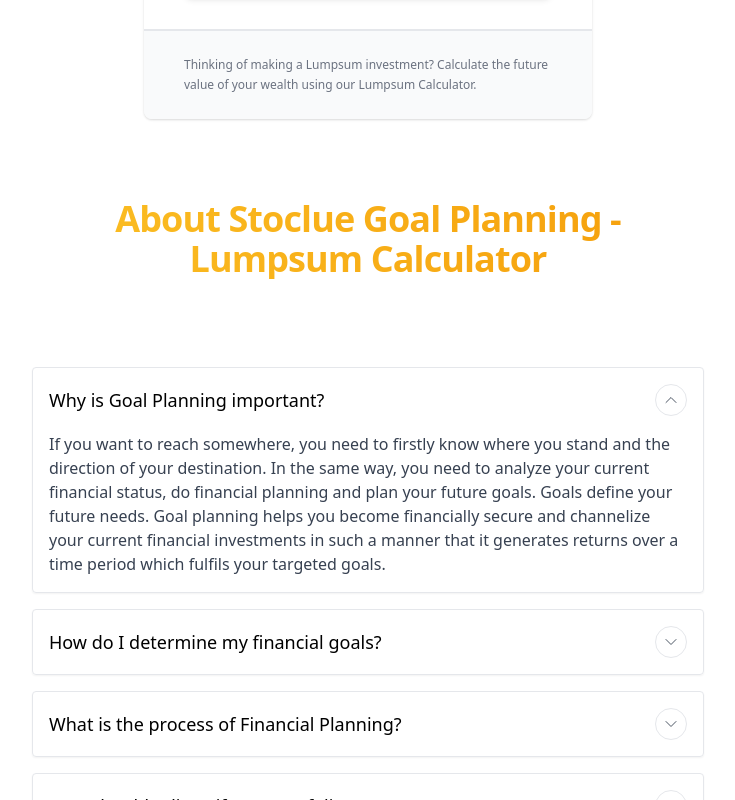
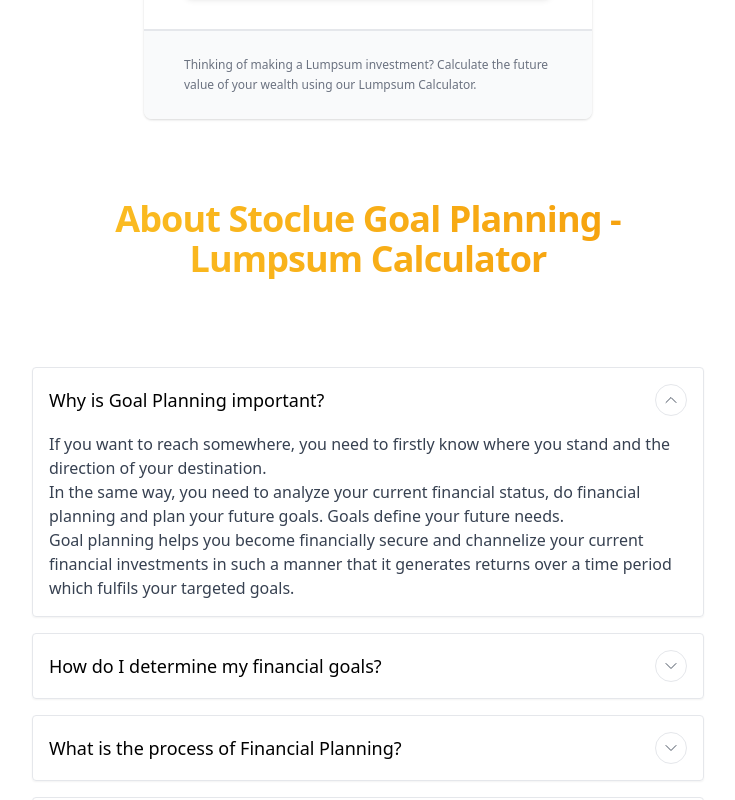
Before and after one commit to sonipranjal/stoclue.com, a Next.js app: page /calculators/goal-planning-calculator in a window 1280 px wide. Both pictures are taken after a click on the button "Why is Goal Planning important?". Shown: the part 597-1397 px from the top of the page, without its empty margins (272-1007 px from the left). Built offline with nearby package versions, Linux system fonts and the light colour scheme.

Commit message:
resolved some issues

```diff
--- a/components/Faq.js
+++ b/components/Faq.js
@@ -1,4 +1,8 @@
 import FaqItem from "./FaqItem";
+
+function createMarkup(htmlele) {
+  return { __html: htmlele };
+}
 
 const Faq = ({ Faqs, heading }) => {
   return (
@@ -14,7 +18,7 @@
         <div className="space-y-4">
           {Faqs.map(({ title, description }) => (
             <FaqItem key={title} title={title}>
-              {description}
+              <div dangerouslySetInnerHTML={createMarkup(description)} />
             </FaqItem>
           ))}
         </div>
--- a/components/FaqItem.js
+++ b/components/FaqItem.js
@@ -34,7 +34,7 @@
       </button>
       {isOpen && (
         <div className="p-4 pt-0">
-          <p className="text-gray-700">{children}</p>
+          <div className="text-gray-700">{children}</div>
         </div>
       )}
     </div>
--- a/components/GoalPlanningCalculator.js
+++ b/components/GoalPlanningCalculator.js
@@ -7,33 +7,34 @@
   {
     title: "Why is Goal Planning important?",
     description:
-      "If you want to reach somewhere, you need to firstly know where you stand and the direction of your destination. In the same way, you need to analyze your current financial status, do financial planning and plan your future goals. Goals define your future needs. Goal planning helps you become financially secure and channelize your current financial investments in such a manner that it generates returns over a time period which fulfils your targeted goals.",
+      "If you want to reach somewhere, you need to firstly know where you stand and the direction of your destination. <br/> In the same way, you need to analyze your current financial status, do financial planning and plan your future goals. Goals define your future needs. <br/> Goal planning helps you become financially secure and channelize your current financial investments in such a manner that it generates returns over a time period which fulfils your targeted goals.",
   },
   {
     title: "How do I determine my financial goals?",
     description:
-      "To determine financial goals, one must prioritize the events of their life which will be requiring funds. It can be done by prioritizing based on importance of the event and then further categorizing it by time period in which it is going to occur. For example, retirement and child’s education planning should be given more weight than the vacation and buying of new car. Further classifying, if your child’s age is 2 years and your age is 50 years, then priority should be given first to retirement planning and after that to child’s education planning.",
+      "To determine financial goals, one must prioritize the events of their life which will be requiring funds. <br/> It can be done by prioritizing based on importance of the event and then further categorizing it by time period in which it is going to occur. For example, retirement and child’s education planning should be given more weight than the vacation and buying of new car. Further classifying, if your child’s age is 2 years and your age is 50 years, then priority should be given first to retirement planning and after that to child’s education planning.",
   },
   {
     title: "What is the process of Financial Planning?",
     description:
-      "Planning your finances right is known as financial planning. Firstly, determine your current financial status that where you stand, how much money you have, etc. Then set up your long-term and short-term financial goals. You can use our SIP calculators as well. Once the goal is set then identify and evaluate the financial instruments you want to invest in and is suitable as per your risk profiling. Now implement your plan into action by starting the investment. You should periodically check the results of the plan and make changes if applicable. Know how much you will earn on SIP investment with this mutual fund calculator.",
+      "Planning your finances right is known as financial planning. Firstly, determine your current financial status that where you stand, how much money you have, etc. Then set up your long-term and short-term financial goals. <br/> You can use our SIP calculators as well. Once the goal is set then identify and evaluate the financial instruments you want to invest in and is suitable as per your risk profiling. Now implement your plan into action by starting the investment. You should periodically check the results of the plan and make changes if applicable. <br/> Know how much you will earn on SIP investment with this mutual fund calculator.",
   },
   {
     title: "How should I diversify my portfolio?",
-    description: {
-      __html: `The investment portfolio regardless the timeframe should be balanced. So that your exposure to any one type of asset is limited. This ensures reduced volatility of your portfolio over time.
-
+    description: `The investment portfolio regardless the timeframe should be balanced. So that your exposure to any one type of asset is limited. This ensures reduced volatility of your portfolio over time.
+    <br/>
       To create a diversified portfolio, you should look for investments—stocks, bonds, cash, or others—whose returns are inversely correlated to each other. So, even if few holdings of your portfolio are declining, the rest of your portfolio can offset the loss as they are more likely to be growing.
-
+      <br/>
       You can include these instruments in your portfolio
-
+     <br/>
       Equity Shares
+      <br/>
       Gold
+      <br/>
       Liquid Funds
+      <br/>
       Mutual funds
       `,
-    },
   },
 ];
 
--- a/components/SipCalculator.js
+++ b/components/SipCalculator.js
@@ -12,12 +12,12 @@
   {
     title: "What are the benefits of SIP?",
     description:
-      "In SIP you invest money without speculating the market condition i.e. one invests without timing the market. So, in SIP the investments are done over different market cycles and therefore you benefit from rupee-cost averaging factor. With SIP one can stay invested for a longer period of time thus, your money stays invested and generates return over a long term. So, your investment gets sufficient time to enjoy the power of compounding. One can start a SIP with very small investment say Rs 500 per month. This means that you need not commit huge amount of money that is difficult to pay in future.",
+      "In SIP you invest money without speculating the market condition i.e. one invests without timing the market. So, in SIP the investments are done over different market cycles and therefore you benefit from rupee-cost averaging factor. <br/> With SIP one can stay invested for a longer period of time thus, your money stays invested and generates return over a long term. So, your investment gets sufficient time to enjoy the power of compounding. <br/> One can start a SIP with very small investment say Rs 500 per month. This means that you need not commit huge amount of money that is difficult to pay in future.",
   },
   {
     title: "How does our SIP calculator work?",
     description:
-      "SIP Calculator or the SIP Investment Calculator uses some variables as inputs. It then processes these inputs to give you the total future value of investments and total earnings generated by your investment. Inputs to be given in SIP Calculator: Investment Type: Select whether you choose to make SIP on monthly basis or yearly basis. Investment amount: In this column put the SIP amount you wish to invest regularly. Expected Rate of Return: Here, you need to put the rate that he/she is expecting for the investments made during the entire period. In this SIP calculator you need to put rate of return on per annum basis. Rate can be selected on the basis of the fund’s past track record.Tenure: In this column one should enter the time period (in years) for which he/she is willing to make the investment.",
+      "SIP Calculator or the SIP Investment Calculator uses some variables as inputs. It then processes these inputs to give you the total future value of investments and total earnings generated by your investment. <br/> Inputs to be given in SIP Calculator: <br/> Investment Type: Select whether you choose to make SIP on monthly basis or yearly basis. <br/> Investment amount: In this column put the SIP amount you wish to invest regularly. <br/> Expected Rate of Return: Here, you need to put the rate that he/she is expecting for the investments made during the entire period. In this SIP calculator you need to put rate of return on per annum basis. Rate can be selected on the basis of the fund’s past track record. <br/> Tenure: In this column one should enter the time period (in years) for which he/she is willing to make the investment.",
   },
   {
     title: "Can I miss the payment of SIP?",
@@ -27,9 +27,9 @@
   {
     title: "What to choose - SIP or Lumpsum?",
     description: `Ideally you should invest (whether in SIP or Lumpsum) based on your investment profile which includes current income, expenditure, age, risk profile and financial goals.
-
+    <br/>
       The major benefit of SIP over lumpsum investment is that one need not time the market as you invest systematically through both the ups and downs of the market so the returns that you generate is weighted average return. With SIP, your money is spread over time, and only some parts of your total investments face the risk of market volatility.
-
+      <br/>
       In lumpsum one has to time the market to generate higher returns. This means that if one is sure that there won’t be any major correction in the market just after your investment date then lumpsum investment (one-time investment) is preferable.`,
   },
   {
--- a/pages/_app.js
+++ b/pages/_app.js
@@ -3,6 +3,7 @@
 import { useEffect } from "react";
 import Router, { useRouter } from "next/router";
 import NProgress from "nprogress";
+import * as ga from "../lib/ga";
 
 Router.events.on("routeChangeStart", () => {
   NProgress.start();
```
Also changed, not shown: components/LumpsumCalculator.js (+4 -4 lines).
